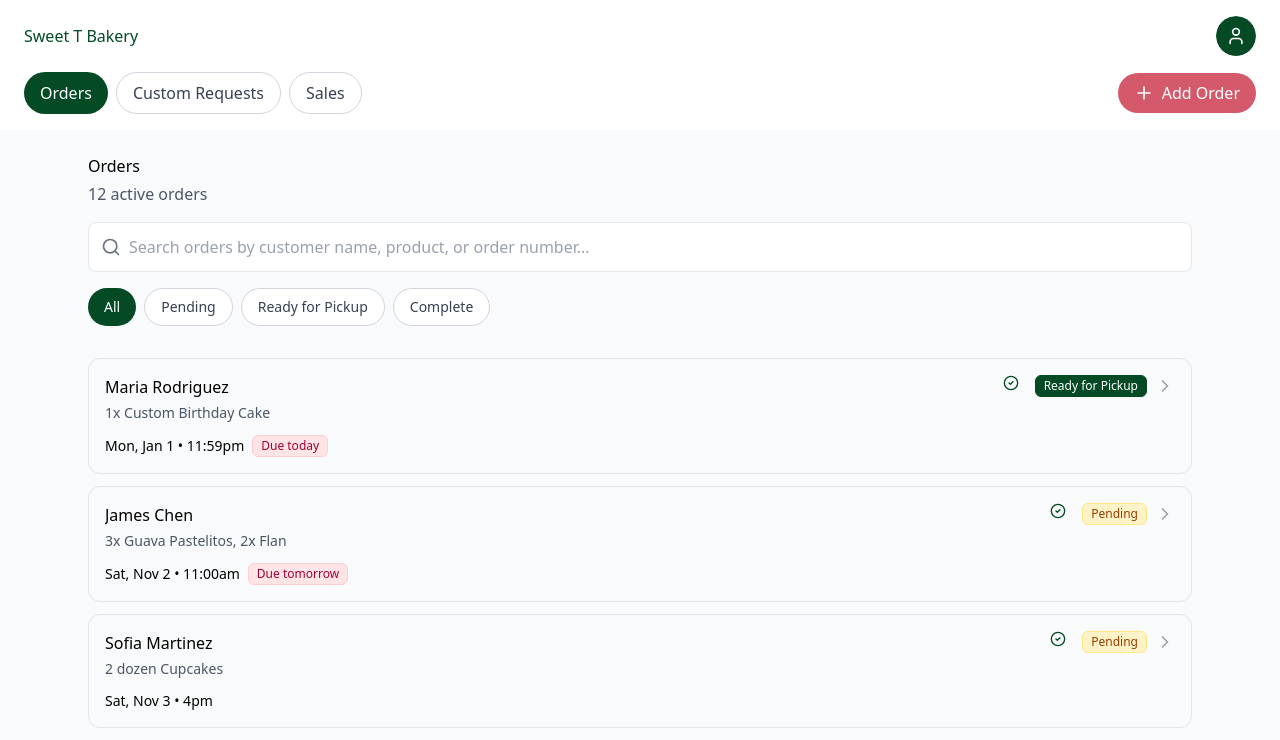
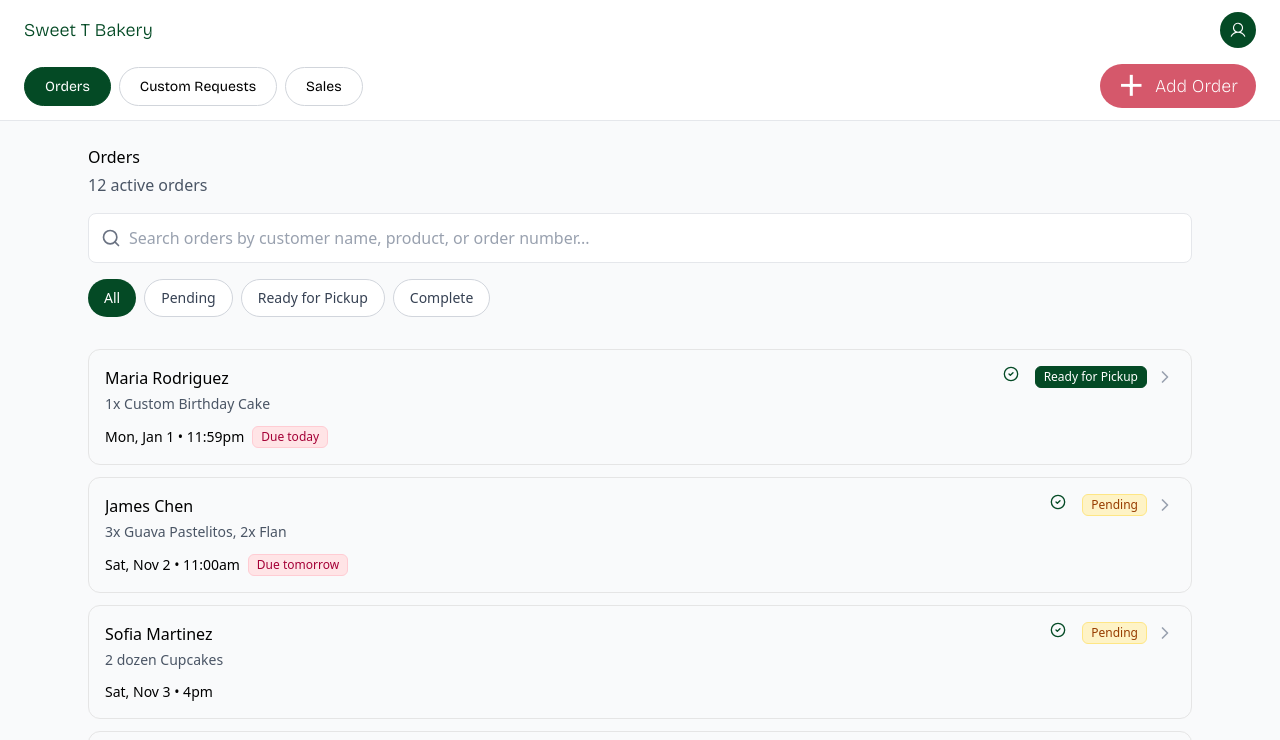
Before and after one commit to wics-uic/Sweet-T, an Astro site in the folder frontend/: page /admin/dashboard in a window 1280 px wide. Shown: the top 740 px of the page. Built offline with nearby package versions, Linux system fonts and the light colour scheme; Astro itself is replaced by a stand-in of ours.

Commit message:
update admin dashboard

```diff
--- a/frontend/src/components/AdminNavbar.astro
+++ b/frontend/src/components/AdminNavbar.astro
@@ -3,7 +3,7 @@ import userIcon from '../assets/nav-user.svg?url';
 import "../styles/global.css"
 ---
 
-<div class="admin-nav-container flex">
+<div class="admin-nav-container flex bg-white">
     <div class="header-content">
         <!-- Navbar Title -->
         <div class="title">
--- a/frontend/src/components/customOrdersPage.astro
+++ b/frontend/src/components/customOrdersPage.astro
@@ -5,7 +5,7 @@ import orders from "./product-data/orders.ts";
 
 <div class="min-h-screen font-sans font-[Inter]">
     <!-- header section -->
-    <header class=" bg-white sticky top-0 z-50">
+    <!-- <header class=" bg-white sticky top-0 z-50">
         <div class="px-4 py-4 md:px-6">
             <div class="flex items-center justify-between mb-4">
                 <h1 class="text-[#044A25]">Sweet T Bakery</h1>
@@ -33,7 +33,7 @@ import orders from "./product-data/orders.ts";
                 </button>
             </nav>
         </div>
-    </header>
+    </header> -->
     <!-- orders section -->
     <div class="min-h-screen bg-[#f9fafb]">
         <div class="px-4 py-6 md:px-6 max-w-6xl mx-auto">
--- a/frontend/src/pages/admin/dashboard.astro
+++ b/frontend/src/pages/admin/dashboard.astro
@@ -1,8 +1,10 @@
 ---
 import AdminLayout from "../../layouts/adminLayout.astro"
 import CustomOrders from "../../components/customOrdersPage.astro"
+import AdminNavbar from "../../components/AdminNavbar.astro"
 ---
 <AdminLayout>
+    <AdminNavbar/>
     <CustomOrders/>
 </AdminLayout>
 
--- a/frontend/src/pages/admin/login.astro
+++ b/frontend/src/pages/admin/login.astro
@@ -1,6 +1,9 @@
 ---
 import LoginSection from "../../components/loginSection.astro"
 import AdminLayout from "../../layouts/adminLayout.astro"
+---
+
+
 ---
 <AdminLayout>
     <LoginSection/>
--- a/frontend/src/pages/admin/orders.astro
+++ b/frontend/src/pages/admin/orders.astro
@@ -1,5 +1 @@
 ---
-import AdminNavbar from "../../components/AdminNavbar.astro";
----
-
-<AdminNavbar />
```
